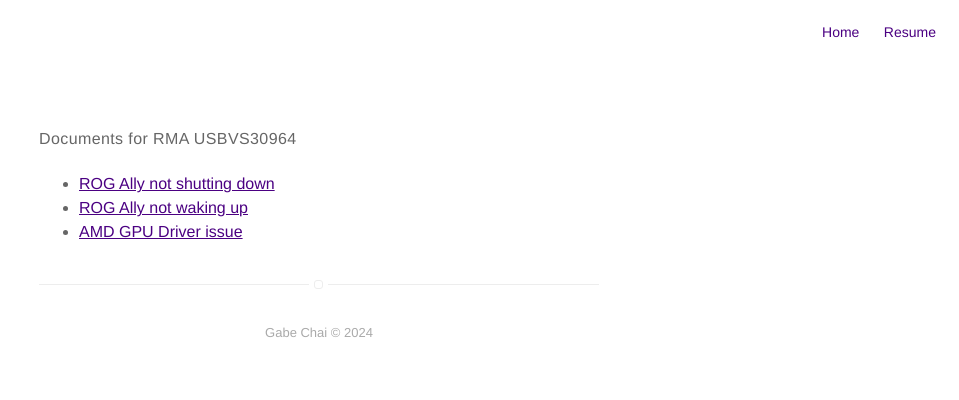
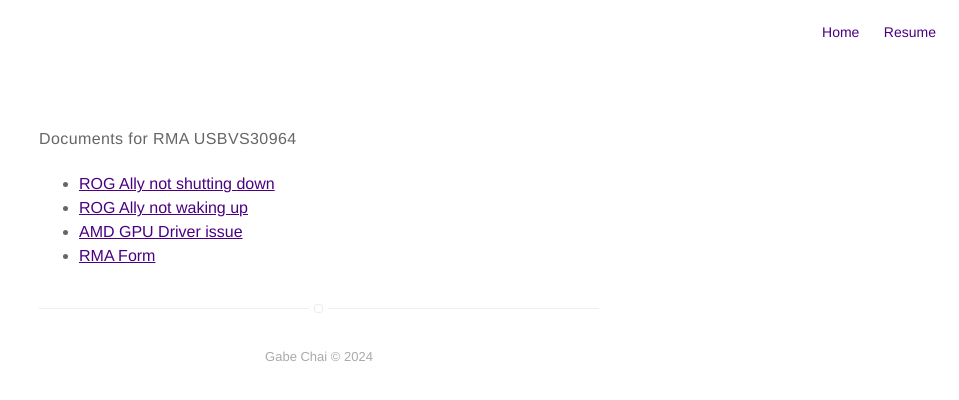
Before and after one commit to gchai/gchai.github.io, a Jekyll site: the page built from rogally.md, in a window 1280 px wide. Shown: the top 400 px of the page, without its empty margins (321-1280 px from the left). Built offline with Jekyll 4.4.1, drawn with Linux system fonts in a browser that asks for light colours.

Commit message:
Adding RMA form

```diff
--- a/rogally.md
+++ b/rogally.md
@@ -14,6 +14,7 @@ title: ROG Ally RMA
 		<li><a href="https://www.youtube.com/watch?v=IFKjO6jT9cs">ROG Ally not shutting down</a></li>
 		<li><a href="https://www.youtube.com/watch?v=K21VCU6y_t4">ROG Ally not waking up</a></li>
 		<li><a href="/assets/images/IMG_0490.jpg">AMD GPU Driver issue</a></li>
+		<li><a href="/assets/pdfs/rogallyrmaform.pdf">RMA Form</a></li>
 
 	</ul>
 </p>
```
Also changed, not shown: 1 other file.
